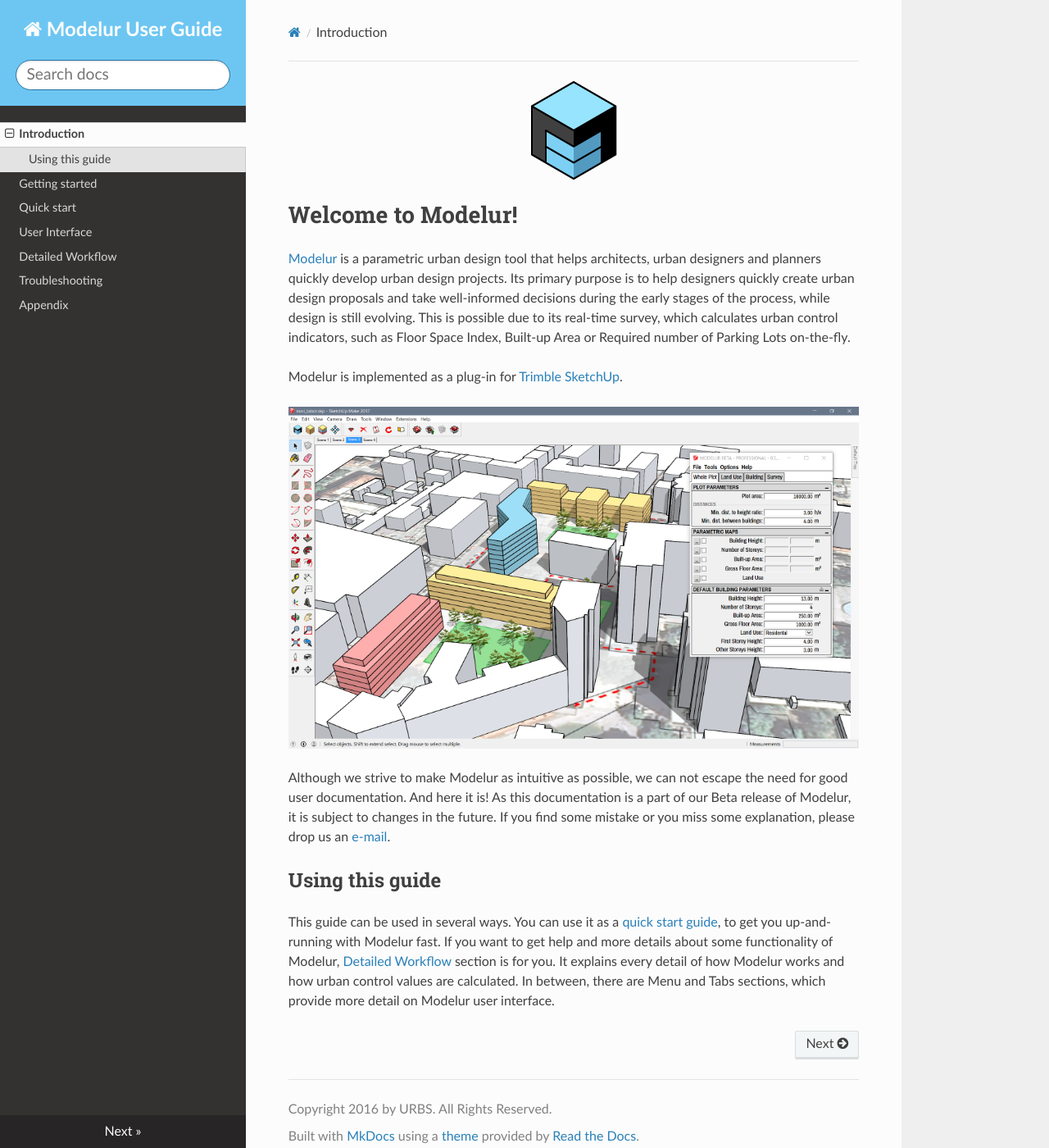
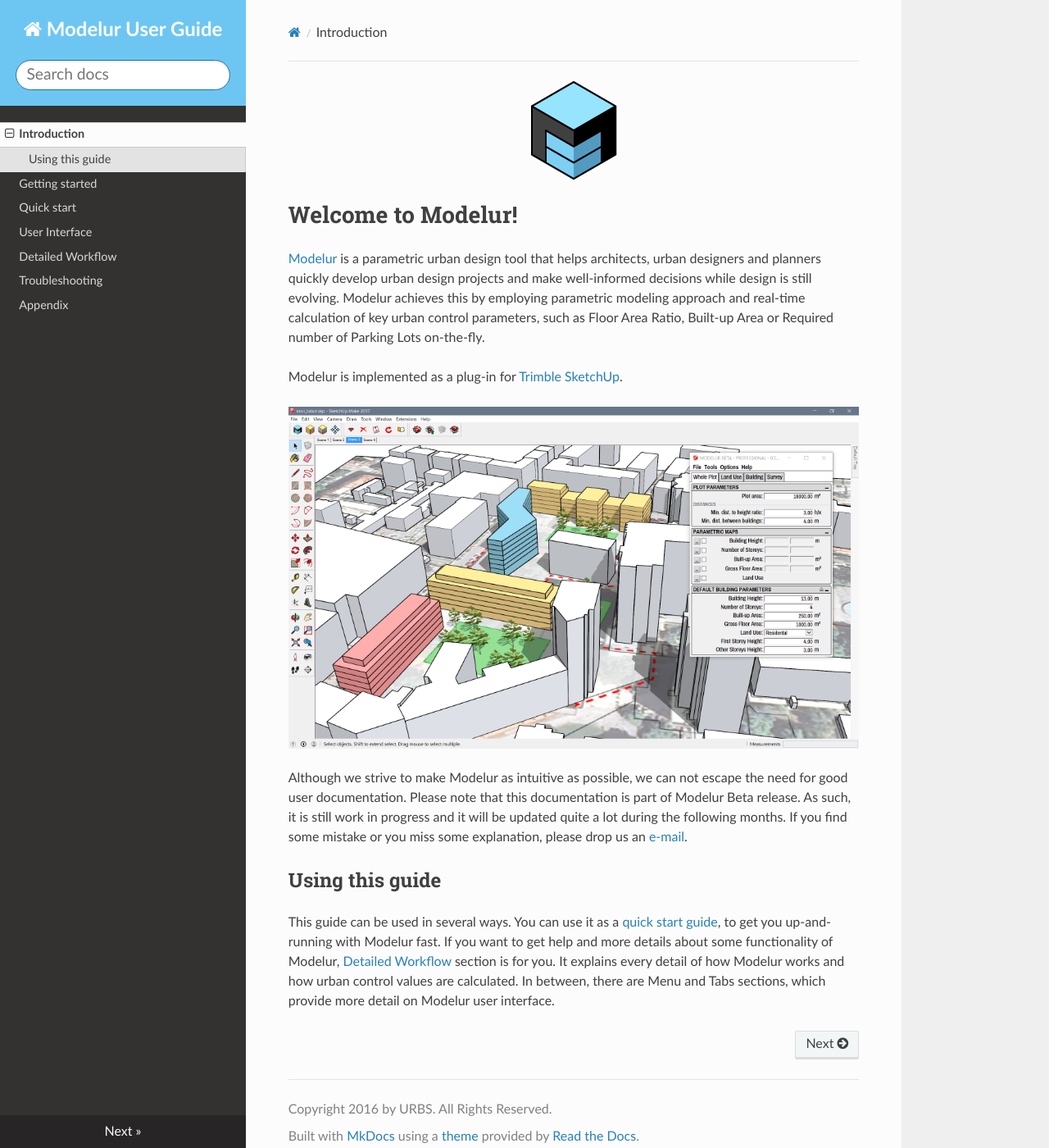
Before and after one commit to Modelur/docs, an MkDocs documentation site: the page built from docs/index.md, in a window 1280 px wide and 1400 px high. Shown: the whole window at 82% size. Built offline with MkDocs 1.6.1, drawn with Linux system fonts in a browser that asks for light colours; nearby versions of some CDN libraries; old or Windows-style settings are respelled for this version of MkDocs.

Commit message:
Update
Learning git :-)

```diff
--- a/docs/index.md
+++ b/docs/index.md
@@ -10,13 +10,13 @@
 Welcome to Modelur!
 ===================
 
-[Modelur](https://modelur.eu) is a parametric urban design tool that helps architects, urban designers and planners quickly develop urban design projects. Its primary purpose is to help designers quickly create urban design proposals and take well-informed decisions during the early stages of the process, while design is still evolving. This is possible due to its real-time survey, which calculates urban control indicators, such as Floor Space Index, Built-up Area or Required number of Parking Lots on-the-fly.
+[Modelur](https://modelur.eu) is a parametric urban design tool that helps architects, urban designers and planners quickly develop urban design projects and make well-informed decisions while design is still evolving. Modelur achieves this by employing parametric modeling approach and real-time calculation of key urban control parameters, such as Floor Area Ratio, Built-up Area or Required number of Parking Lots on-the-fly.
 
 Modelur is implemented as a plug-in for [Trimble SketchUp](http://www.sketchup.com).
 
 ![Modelur screenshot](img/modelur_beta.png)
 
-Although we strive to make Modelur as intuitive as possible, we can not escape the need for good user documentation. And here it is! As this documentation is a part of our Beta release of Modelur, it is subject to changes in the future. If you find some mistake or you miss some explanation, please drop us an [e-mail](mailto:support@modelur.com).
+Although we strive to make Modelur as intuitive as possible, we can not escape the need for good user documentation. Please note that this documentation is part of Modelur Beta release. As such, it is still work in progress and it will be updated quite a lot during the following months. If you find some mistake or you miss some explanation, please drop us an [e-mail](mailto:support@modelur.com).
 
 Using this guide
 ----------------
```
